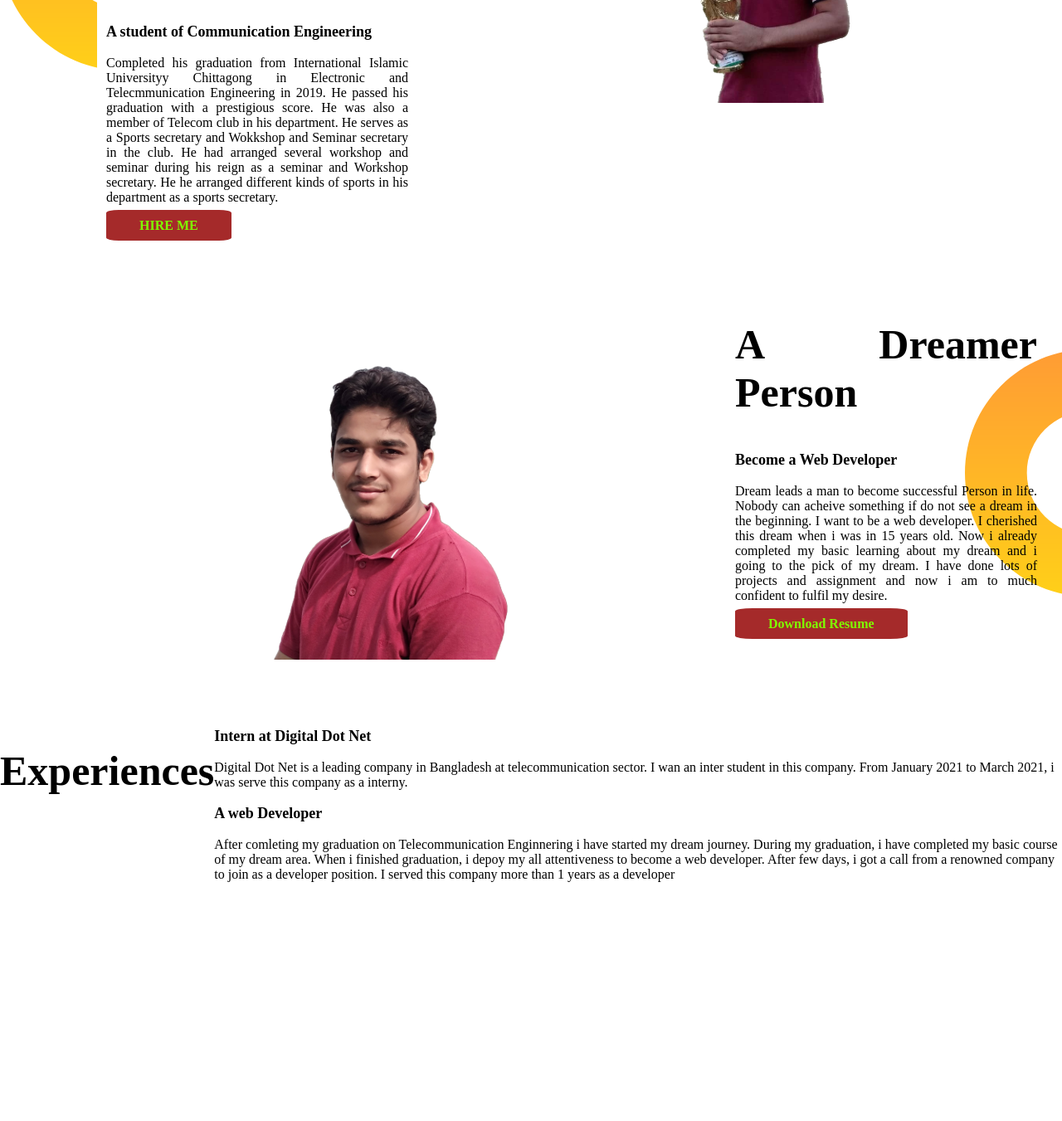
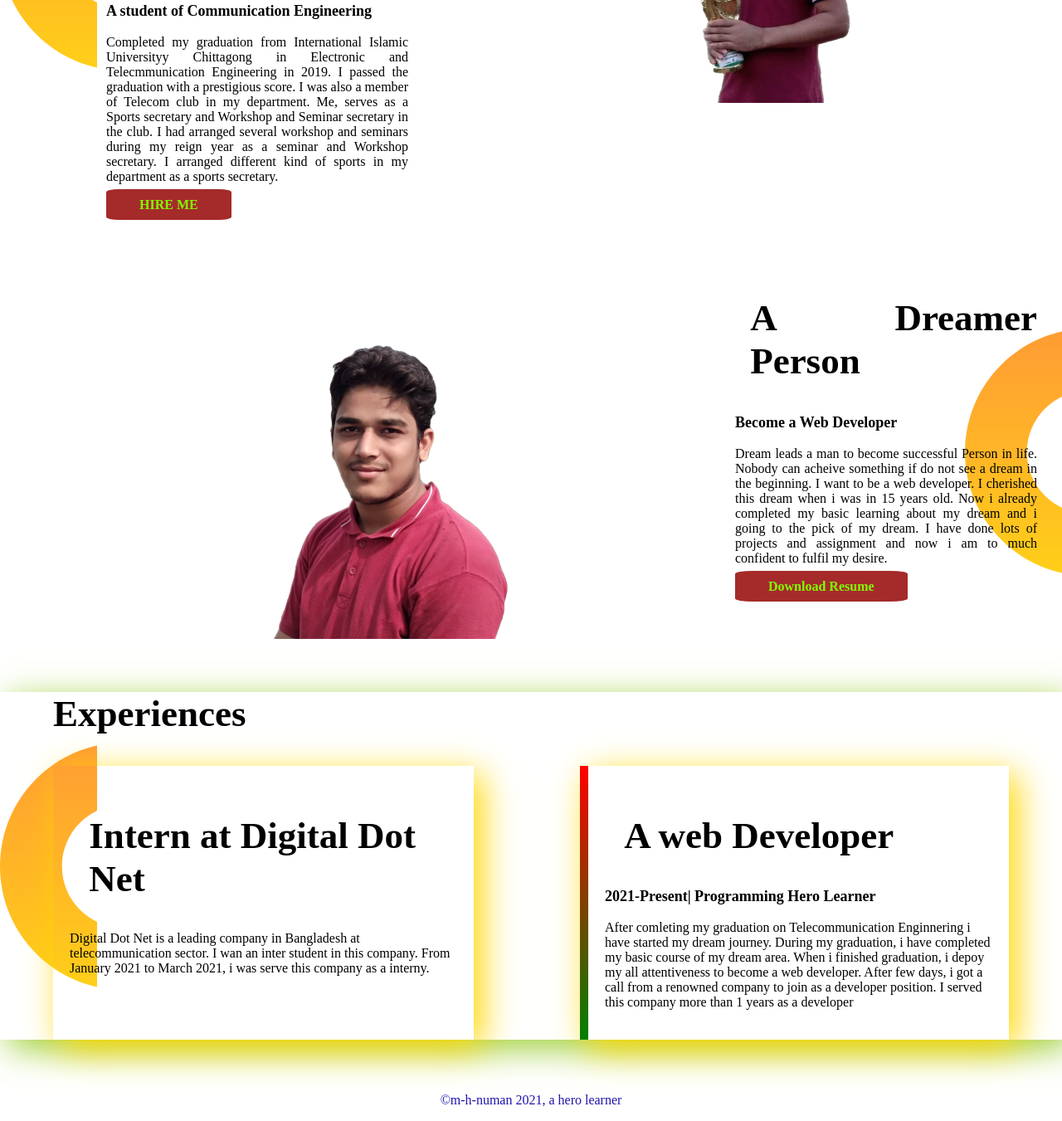
Before and after one commit to Mahmudul-Hasan-Numan/Task-Review-repo, a plain HTML site: page index.html in a window 1280 px wide. Shown: the part 213-1564 px from the top of the page at 83% size. Before the commit the page ends 1356 px from the top, so only its background shows below. Drawn offline with Linux system fonts and the light colour scheme.

Commit message:
final submission

```diff
--- a/index.html
+++ b/index.html
@@ -6,21 +6,21 @@
 </head>
 
 <body>
-    <section class="top-banner">
+    <section class="top-banner flexible-container">
         <div class="half-width">
             <h1>Welcome to</h1>
             <h1><span class="name">Numan's</span> World</h1>
             <h3>A student of Communication Engineering</h3>
-            <p>Completed his graduation from International Islamic Universityy Chittagong in Electronic and
+            <p>Completed my graduation from International Islamic Universityy Chittagong in Electronic and
                 Telecmmunication
-                Engineering in 2019. He passed his graduation with a prestigious score. He was also a member of Telecom
+                Engineering in 2019. I passed the graduation with a prestigious score. I was also a member of Telecom
                 club
                 in
-                his department. He serves as a Sports secretary and Wokkshop and Seminar secretary in the club. He had
+                my department. Me, serves as a Sports secretary and Workshop and Seminar secretary in the club. I had
                 arranged
-                several workshop and seminar during his reign as a seminar and Workshop secretary. He he arranged
+                several workshop and seminars during my reign year as a seminar and Workshop secretary. I arranged
                 different
-                kinds of sports in his department as a sports secretary.</p>
+                kind of sports in my department as a sports secretary.</p>
             <a target="_blanks" class="link-button"
                 href="https://www.linkedin.com/in/mahmudul-hasan-numan-7bb040216/">HIRE
                 ME</a>
@@ -29,7 +29,7 @@
             <img src="images/updated.png" alt="">
         </div>
     </section>
-    <section class="dream-big">
+    <section class="dream-big flexible-container">
         <div class="half-width">
             <img src="images/bg.png" alt="">
         </div>
@@ -46,17 +46,18 @@
     </section>
     <section class="experiance-area">
         <h1>Experiences</h1>
-        <div class="flexible">
-            <div>
-                <h3>Intern at Digital Dot Net</h3>
-                <p class="experience-item">Digital Dot Net is a leading company in Bangladesh at telecommunication
+        <div class="flexible-container">
+            <div class="experience-item">
+                <h1>Intern at Digital Dot Net</h1>
+                <p>Digital Dot Net is a leading company in Bangladesh at telecommunication
                     sector. I wan an inter
                     student in
                     this company. From January 2021 to March 2021, i was serve this company as a interny. </p>
             </div>
-            <div>
-                <h3>A web Developer</h3>
-                <p class="experience-item">After comleting my graduation on Telecommunication Enginnering i have started
+            <div id="web-dev" class="experience-item">
+                <h1>A web Developer</h1>
+                <h3>2021-Present| Programming Hero Learner</h3>
+                <p>After comleting my graduation on Telecommunication Enginnering i have started
                     my dream journey.
                     During my
                     graduation, i have completed my basic course of my dream area. When i finished graduation, i depoy
@@ -70,6 +71,9 @@
         </div>
 
     </section>
+    <footer>
+        <p>©m-h-numan 2021, a hero learner</p>
+    </footer>
 </body>
 
 </html>
--- a/style.css
+++ b/style.css
@@ -3,7 +3,8 @@ body{
     margin: 0%;
 }
 h1{
-    font-size: 50px;
+    font-size: 45px;
+    margin-left: 5%;
 }
 h3{
     font-size: 18px;
@@ -11,7 +12,7 @@ h3{
 .name{
     color:darkred;
 }
-section{
+.flexible-container{
     display: flex;
     margin-bottom: 5%;
 }
@@ -41,3 +42,26 @@ section{
     background-repeat: no-repeat;
     background-position: right;
 }
+.experience-item{
+    width: 40%;
+    margin-left: 5%;
+    margin-right: 5%;
+    padding: 20px;
+    box-shadow: 10px 10px 40px gold;
+}
+.experiance-area{
+    background-image: url(images/dream-bg.png);
+    background-repeat: no-repeat;
+    background-position:left;
+    border-right: hotpink;
+    box-shadow: 10px 10px 40px yellowgreen;
+}
+#web-dev{
+    border-left: 10px solid;
+    border-image: linear-gradient(red, Green);
+    border-image-slice:1;
+}
+footer p{
+    text-align: center;
+    color: rgb(32, 22, 173);
+}
```
